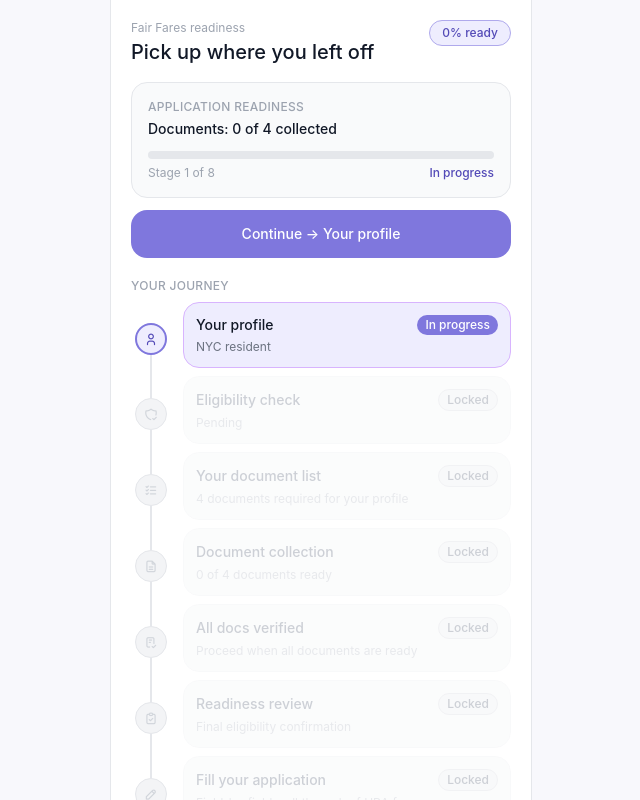
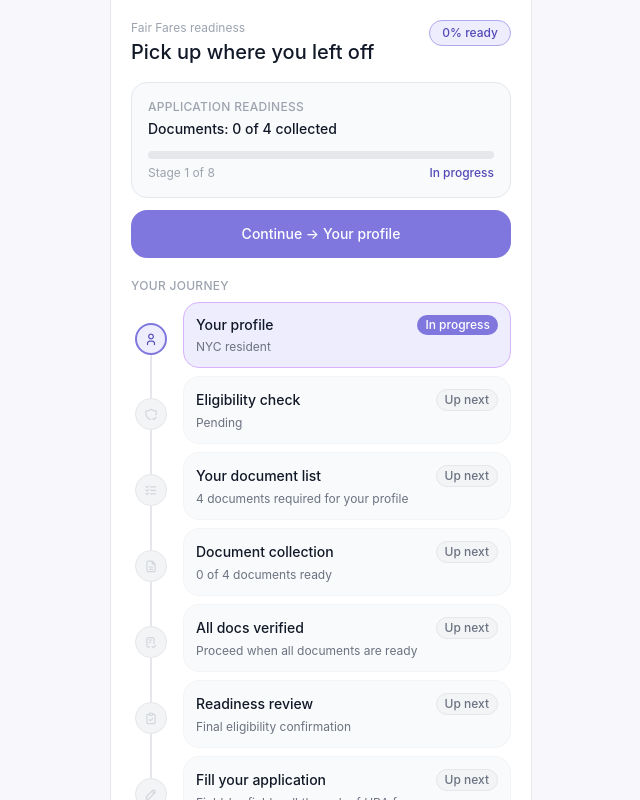
Before and after one commit to ansakhan19/qualift, a Next.js app: page /dashboard in a window 1280 px wide. Shown: the top 800 px of the page, without its empty margins (319-959 px from the left). Built offline with nearby package versions, Linux system fonts and the light colour scheme.

Commit message:
unlock all stages, fix continue button routing

```diff
--- a/components/Dashboard.jsx
+++ b/components/Dashboard.jsx
@@ -14,6 +14,9 @@
 ]
 
 const STAGE_ROUTES = {
+  1: '/',
+  2: '/',
+  3: '/docs',
   4: '/docs',
   5: '/docs',
   6: '/review',
@@ -48,7 +51,7 @@
 
   function handleStageClick(stage) {
     const route = STAGE_ROUTES[stage]
-    if (route && stage <= current) router.push(route)
+    if (route) router.push(route)
   }
 
   const activeStage = STAGES.find(s => s.n === current) || STAGES[0]
@@ -114,23 +117,23 @@
               {/* Card */}
               <div
                 onClick={() => handleStageClick(stage.n)}
-                className={`flex-1 ml-3 mb-2 p-3 rounded-xl border transition-all ${
-                  isActive ? 'bg-purple-50 border-purple-300 cursor-pointer' :
-                  isDone   ? 'bg-gray-50 border-gray-200 cursor-pointer hover:bg-gray-100' :
-                             'bg-gray-50 border-gray-100 opacity-50 cursor-default'
+                className={`flex-1 ml-3 mb-2 p-3 rounded-xl border transition-all cursor-pointer ${
+                  isActive ? 'bg-purple-50 border-purple-300' :
+                  isDone   ? 'bg-gray-50 border-gray-200 hover:bg-gray-100' :
+                             'bg-gray-50 border-gray-100 hover:bg-gray-100'
                 }`}
               >
                 <div className="flex justify-between items-center">
-                  <p className={`text-sm font-medium ${isLocked ? 'text-gray-400' : 'text-gray-900'}`}>{stage.label}</p>
+                  <p className="text-sm font-medium text-gray-900">{stage.label}</p>
                   <span className={`text-xs px-2 py-0.5 rounded-full font-medium ${
                     isDone   ? 'bg-teal-50 text-teal-700' :
                     isActive ? 'bg-purple-400 text-white' :
-                               'bg-gray-100 text-gray-400 border border-gray-200'
+                               'bg-gray-100 text-gray-500 border border-gray-200'
                   }`}>
-                    {isDone ? 'Done' : isActive ? 'In progress' : 'Locked'}
+                    {isDone ? 'Done' : isActive ? 'In progress' : 'Up next'}
                   </span>
                 </div>
-                <p className={`text-xs mt-1 ${isLocked ? 'text-gray-300' : 'text-gray-500'}`}>
+                <p className="text-xs mt-1 text-gray-500">
                   {stage.sub(progress)}
                 </p>
 
```
